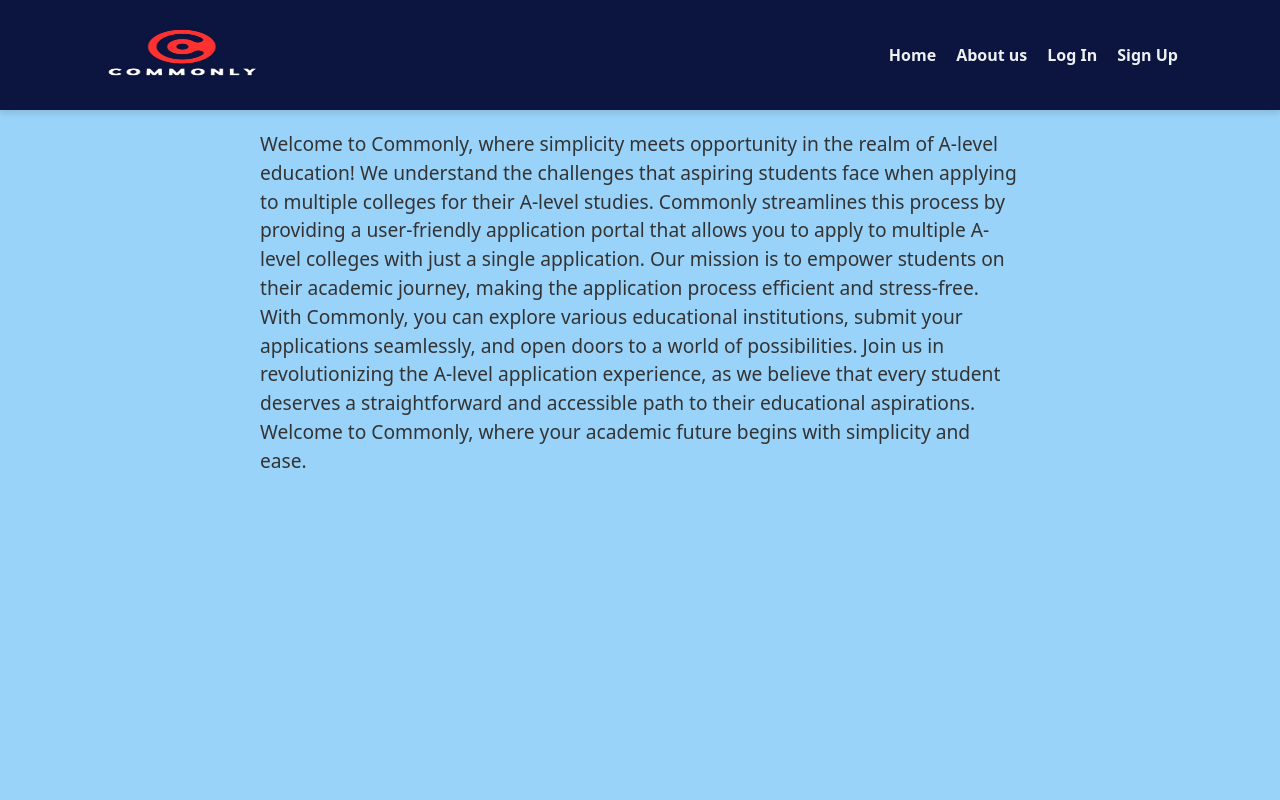
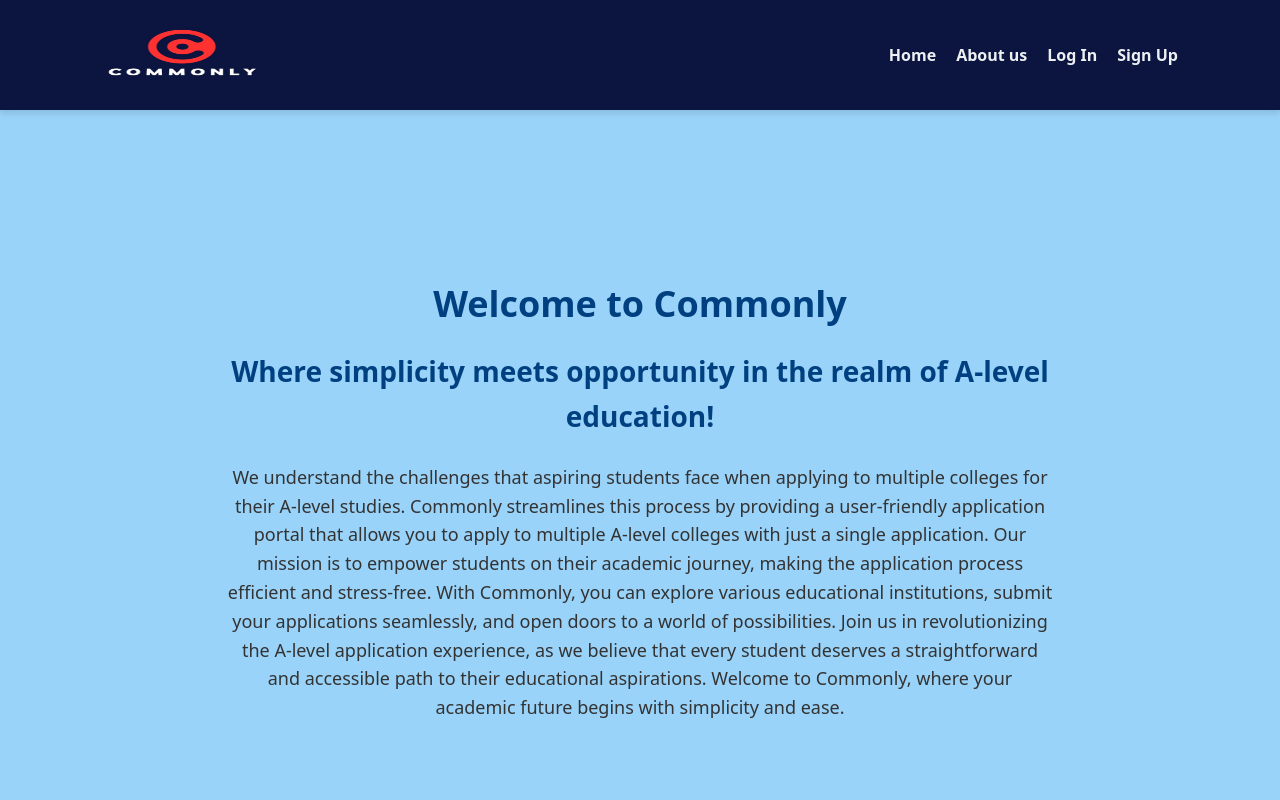
Before and after one commit to muhammad-anas17/Final_Year_Project, a React (Create React App) app in the folder frontend/: page /aboutus in a window 1280 px wide. Shown: the top 800 px of the page. Built offline with nearby package versions, Linux system fonts and the light colour scheme.

Commit message:
styling tweaks

```diff
--- a/frontend/src/App.js
+++ b/frontend/src/App.js
@@ -61,8 +61,7 @@ function App() {
                          {/*NewsSection */}
                         <NewsSection />
 
-                {/* Footer */}
-                <Footer />
+
               </>
             }
           />
@@ -84,6 +83,9 @@ function App() {
           <Route path="/books" element={<Books />} />
         </Routes>
       </Router>
+      <footer>
+    <Footer/>
+    </footer>
     </div>
   );
 }
--- a/frontend/src/Pages/Aboutus.css
+++ b/frontend/src/Pages/Aboutus.css
@@ -1,13 +1,28 @@
 /* Aboutus.css */
 
 .aboutus-container {
-    max-width: 800px;
-    margin: 0 auto;
-    padding: 20px;
-  }
+  margin-top: 50px;
+  padding: 30px;
+  background-color: #f0f2f5;
+  border-radius: 10px;
+}
 
-  .aboutus-text {
-    font-size: 1.2rem;
-    line-height: 1.5;
-    color: #333;
-  }
+.aboutus-title {
+  color: #004080;
+  font-size: 36px;
+  font-weight: bold;
+  margin-bottom: 20px;
+}
+
+.aboutus-text {
+  color: #333;
+  font-size: 18px;
+  line-height: 1.6;
+}
+
+.lead {
+  font-size: 28px;
+  font-weight: bold;
+  color: #004080;
+  margin-bottom: 20px;
+}
--- a/frontend/src/Pages/Aboutus.jsx
+++ b/frontend/src/Pages/Aboutus.jsx
@@ -1,17 +1,26 @@
-// Aboutus.js
+
 import React from 'react';
+import 'bootstrap/dist/css/bootstrap.min.css'; // Import Bootstrap CSS
 import './Aboutus.css'; // Import your custom styles
-import Navbar from '../components/Navbar'
+import Navbar from '../components/Navbar';
 
 const Aboutus = () => {
   return (
     <div>
-        <header><Navbar/></header>
-    <div className="aboutus-container">
-      <p className="aboutus-text">
-        Welcome to Commonly, where simplicity meets opportunity in the realm of A-level education! We understand the challenges that aspiring students face when applying to multiple colleges for their A-level studies. Commonly streamlines this process by providing a user-friendly application portal that allows you to apply to multiple A-level colleges with just a single application. Our mission is to empower students on their academic journey, making the application process efficient and stress-free. With Commonly, you can explore various educational institutions, submit your applications seamlessly, and open doors to a world of possibilities. Join us in revolutionizing the A-level application experience, as we believe that every student deserves a straightforward and accessible path to their educational aspirations. Welcome to Commonly, where your academic future begins with simplicity and ease.
-      </p>
-    </div>
+      <Navbar/>
+      <div className="container-fluid  py-5">
+        <div className="row justify-content-center">
+          <div className="col-lg-8 text-center">
+            <h1 className="display-4 aboutus-title mb-4">Welcome to Commonly</h1>
+            <p className="lead aboutus-text mb-4">
+              Where simplicity meets opportunity in the realm of A-level education!
+            </p>
+            <p className="aboutus-text">
+              We understand the challenges that aspiring students face when applying to multiple colleges for their A-level studies. Commonly streamlines this process by providing a user-friendly application portal that allows you to apply to multiple A-level colleges with just a single application. Our mission is to empower students on their academic journey, making the application process efficient and stress-free. With Commonly, you can explore various educational institutions, submit your applications seamlessly, and open doors to a world of possibilities. Join us in revolutionizing the A-level application experience, as we believe that every student deserves a straightforward and accessible path to their educational aspirations. Welcome to Commonly, where your academic future begins with simplicity and ease.
+            </p>
+          </div>
+        </div>
+      </div>
     </div>
   );
 };
--- a/frontend/src/Pages/Add.jsx
+++ b/frontend/src/Pages/Add.jsx
@@ -49,7 +49,7 @@ const Add = () => {
  return (
   <div>
     <header><Navbar/></header>
-  <div className="container-fluid bg-light p-5">
+  <div className="container-fluid p-10">
       <div className="container">
         <div className="row justify-content-center align-items-center vh-100">
           <div className="col-md-20">
@@ -116,12 +116,6 @@ const Add = () => {
                       <option value="college">College</option>
                     </select>
                   </div>
-
-
-
-
-
-
                   <button
                     type="submit"
                     className="btn btn-primary btn-block"
--- a/frontend/src/Pages/Cdashboard.jsx
+++ b/frontend/src/Pages/Cdashboard.jsx
@@ -79,7 +79,6 @@ const Cdashboard = () => {
 
       <button onClick={handleApplicants}>View Applicants</button>
 
-
     </div>
   )
 }
--- a/frontend/src/Pages/Login.jsx
+++ b/frontend/src/Pages/Login.jsx
@@ -5,8 +5,6 @@ import { Link, useNavigate } from 'react-router-dom';
 import './styles/LoginStyles.css'; // Import your custom CSS file
 import 'bootstrap/dist/css/bootstrap.min.css';
 import Navbar from '../components/Navbar'
-
-
 
 
 const Login = () => {
@@ -53,8 +51,6 @@ const Login = () => {
   return (
     <div>
       <Navbar/>
-
-
       <div className="container-fluid login-container">
         <div className="row justify-content-center align-items-center vh-100">
           <div className="col-md-20">
--- a/frontend/src/Pages/Update.jsx
+++ b/frontend/src/Pages/Update.jsx
@@ -3,6 +3,7 @@ import { useState } from 'react'
 import axios from 'axios'
 import { Link, useLocation, useNavigate } from 'react-router-dom'
 import './styles/UpdateStyles.css';
+import Navbar from '../components/Navbar'
 
 const Update = () => {
   const [book, setBooks]= useState({
@@ -34,7 +35,10 @@ const Update = () => {
 
   }
  return (
-  <div className="container-fluid bg-light p-5">
+ <div>
+  <header><Navbar/></header>
+  <div className="container-fluid p-5" >
+
       <div className="container">
         <div className="row justify-content-center">
           <div className="col-md-20">
@@ -89,6 +93,7 @@ const Update = () => {
         </div>
       </div>
     </div>
+    </div>
   )
 }
 
--- a/frontend/src/Pages/styles/AddStyles.css
+++ b/frontend/src/Pages/styles/AddStyles.css
@@ -35,3 +35,7 @@
 .btn-primary:hover {
   background-color: #0056b3;
 }
+
+.bg-light {
+  background-color: #80b1e1; /* Set your desired background color */
+}
--- a/frontend/src/Pages/styles/LoginStyles.css
+++ b/frontend/src/Pages/styles/LoginStyles.css
@@ -9,7 +9,7 @@
 
   .login-card {
     max-width: 400px;
-    width: 100%;
+    width: 200%;
     padding: 20px;
     border-radius: 10px;
     box-shadow: 0 0 20px rgba(0, 0, 0, 0.1);
```
